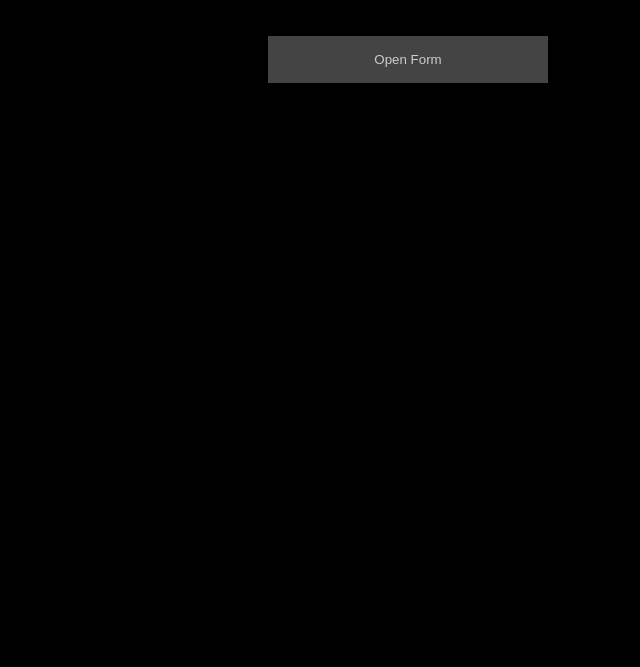
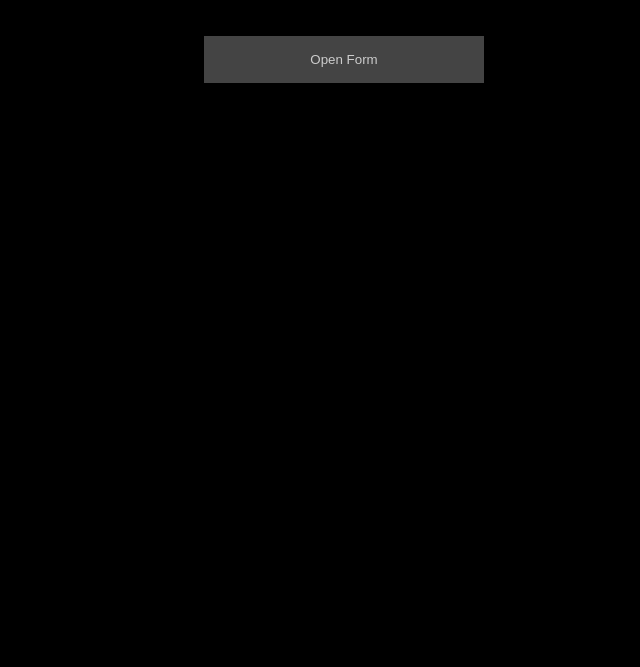
Before and after one commit to AlexanderRaez/showcase, a plain HTML site: page index.html in a window 1280 px wide. Shown: the part 133-800 px from the top of the page, without its empty margins (372-1012 px from the left). Drawn offline with Linux system fonts and the light colour scheme.

Commit message:
Update index.html

```diff
--- a/index.html
+++ b/index.html
@@ -24,7 +24,8 @@
 				  cursor: pointer;
 				  opacity: 0.8;
 				  position: fixed;
-				  left: 50%;
+				  left: 45%;
+				  right: 45%;
 				  width: 280px;
 				}
 
```
